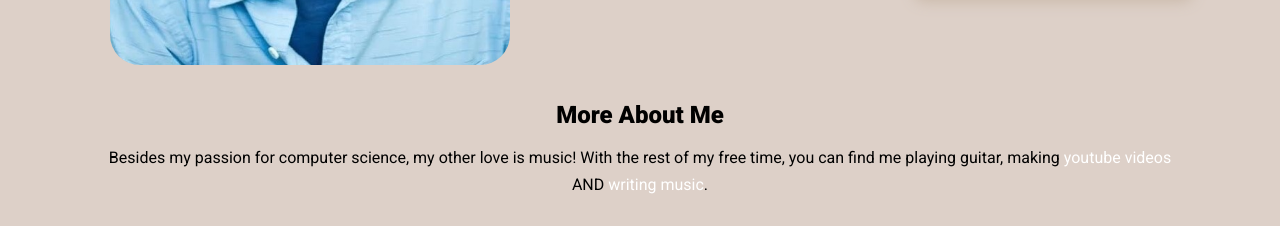
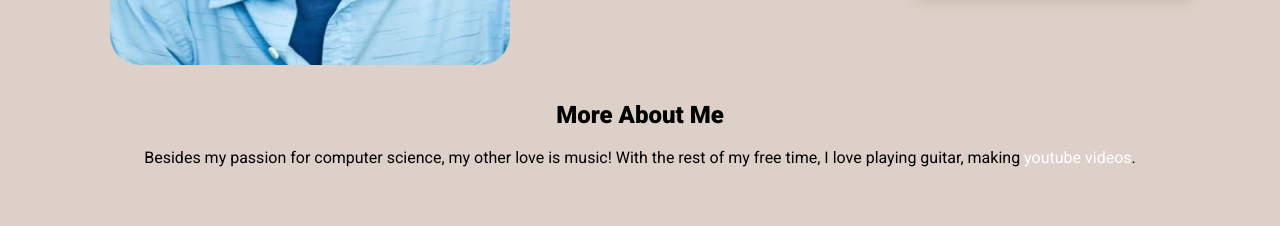
Before and after one commit to Jack-AshleyOswalt/jack-ashleyoswalt.github.io, a plain HTML site: page index.html in a window 1280 px wide. Shown: the part 495-721 px from the top of the page. Drawn offline with nearby package versions, Linux system fonts and the light colour scheme.

Commit message:
Update index.html

```diff
--- a/index.html
+++ b/index.html
@@ -87,10 +87,10 @@
       <h2>More About Me</h2>
       <p style="text-align:center">
         Besides my passion for computer science, my other love is music!
-        With the rest of my free time, you can find me playing guitar,
+        With the rest of my free time,  I love playing guitar,
         making
-        <a href="https://www.youtube.com/channel/UCei6ZDiHVzZ5dwKu4uInrsw" style="color: #ffffff;">youtube videos</a>
-        AND <a href="https://open.spotify.com/artist/7vs9uIiMnIHMRqkQqgsSHj?si=ykb2-PQdSDqx3GCKpa92Nw" style="color: #ffffff;">writing music</a>.
+        <a href="https://www.youtube.com/channel/UCei6ZDiHVzZ5dwKu4uInrsw" style="color: #ffffff;">youtube videos</a>.
+
       </p>
       <p>
 
```
